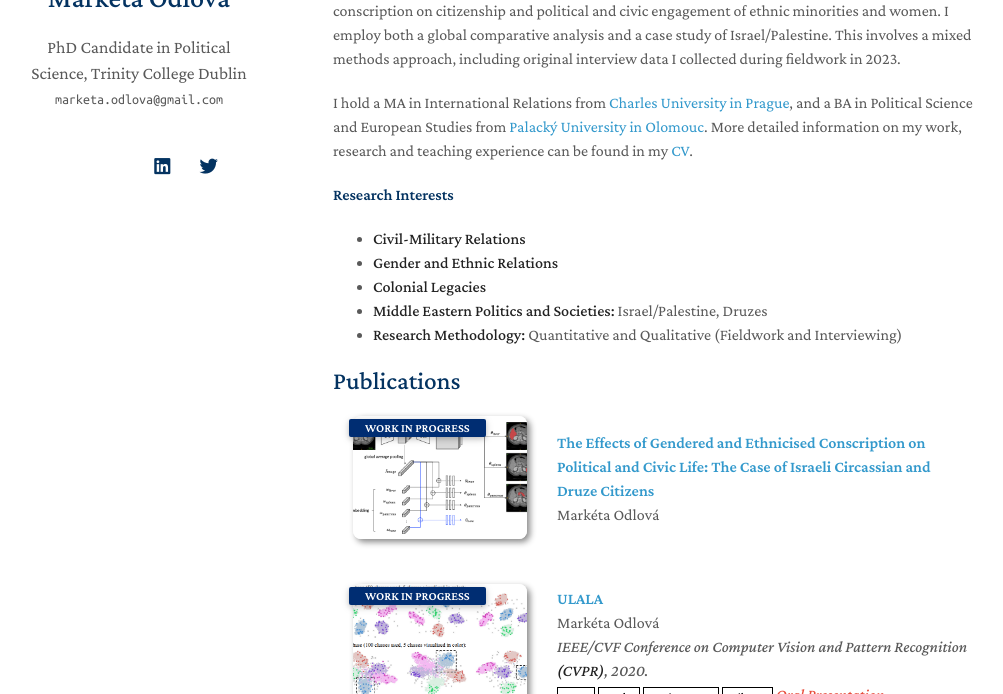
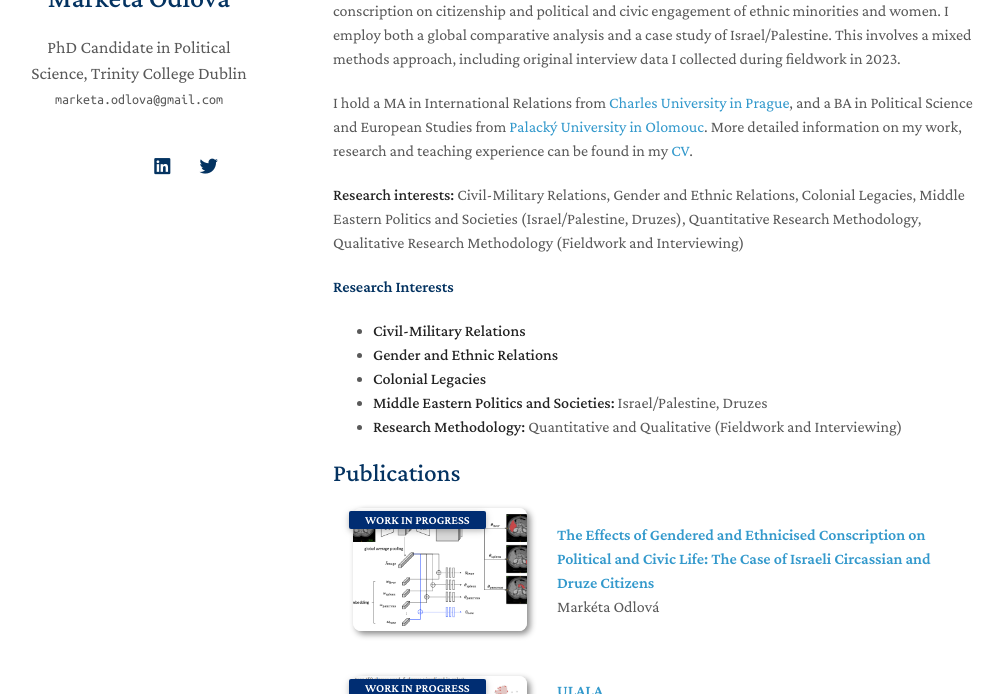
Before and after one commit to marketao/marketao.github.io, a Jekyll site: the page built from index.md, in a window 1280 px wide and 900 px high, cut to the strip 206-900 px from the top of the window. Shown: the whole strip, without its empty margins (137-1140 px from the left). Built offline with Jekyll 4.4.1, drawn with Linux system fonts in a browser that asks for light colours; nearby versions of some CDN libraries; a style sheet for code colours, icons or effects is not loaded; our own code applies the rules of GitHub Pages for plain Markdown files.

Commit message:
Update index.md

```diff
--- a/index.md
+++ b/index.md
@@ -6,6 +6,8 @@ layout: homepage
 I am a 4th year PhD candidate at the Department of Political Science at <a href="http://tcd.ie" target="_blank">Trinity College Dublin</a>. My research focuses on the interaction between civil-military relations, ethnicity, gender, and colonialism. In my dissertation, <em>Essays on the Impact of Conscription on Marginalized Groups</em>, I investigate the determinants of ethnically selective conscription and explore the impact of conscription on citizenship and political and civic engagement of ethnic minorities and women. I employ both a global comparative analysis and a case study of Israel/Palestine. This involves a mixed methods approach, including original interview data I collected during fieldwork in 2023.
 
 I hold a MA in International Relations from <a href="http://cuni.cz" target="_blank">Charles University in Prague</a>, and a BA in Political Science and European Studies from <a href="http://upol.cz" target="_blank">Palacký University in Olomouc</a>. More detailed information on my work, research and teaching experience can be found in my [CV](assets/files/curriculum_vitae.pdf).
+
+**Research interests:** Civil-Military Relations, Gender and Ethnic Relations, Colonial Legacies, Middle Eastern Politics and Societies (Israel/Palestine, Druzes), Quantitative Research Methodology, Qualitative Research Methodology (Fieldwork and Interviewing)
 
 #### Research Interests
 - **Civil-Military Relations**
```
